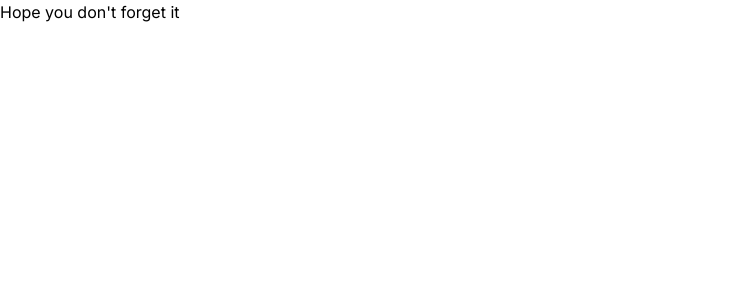
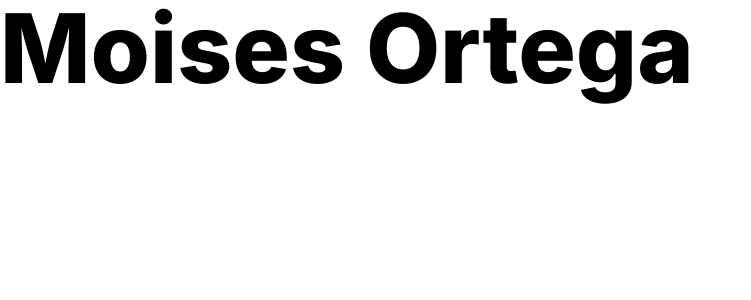
Before and after one commit to freddyamarante/thecoolerdev-blog, a Next.js app: page / in a window 1280 px wide. Shown: the top 300 px of the page, without its empty margins (0-751 px from the left). Built offline with nearby package versions, Linux system fonts and the light colour scheme.

Commit message:
fix: author schema

```diff
--- a/app/page.tsx
+++ b/app/page.tsx
@@ -1,7 +1,7 @@
 export default function Home() {
   return (
-    <main className="">
-      <h1>Hope you don&apos;t forget it</h1>
+    <main className="text-8xl font-extrabold">
+      <h1>Moises Ortega</h1>
     </main>
   )
 }
--- a/sanity/schemas/author.ts
+++ b/sanity/schemas/author.ts
@@ -1,4 +1,3 @@
-
 const author = {
   name: 'author',
   title: 'Author',
```
Also changed, not shown: 2 other files (tests, documents, lock files or other folders).
